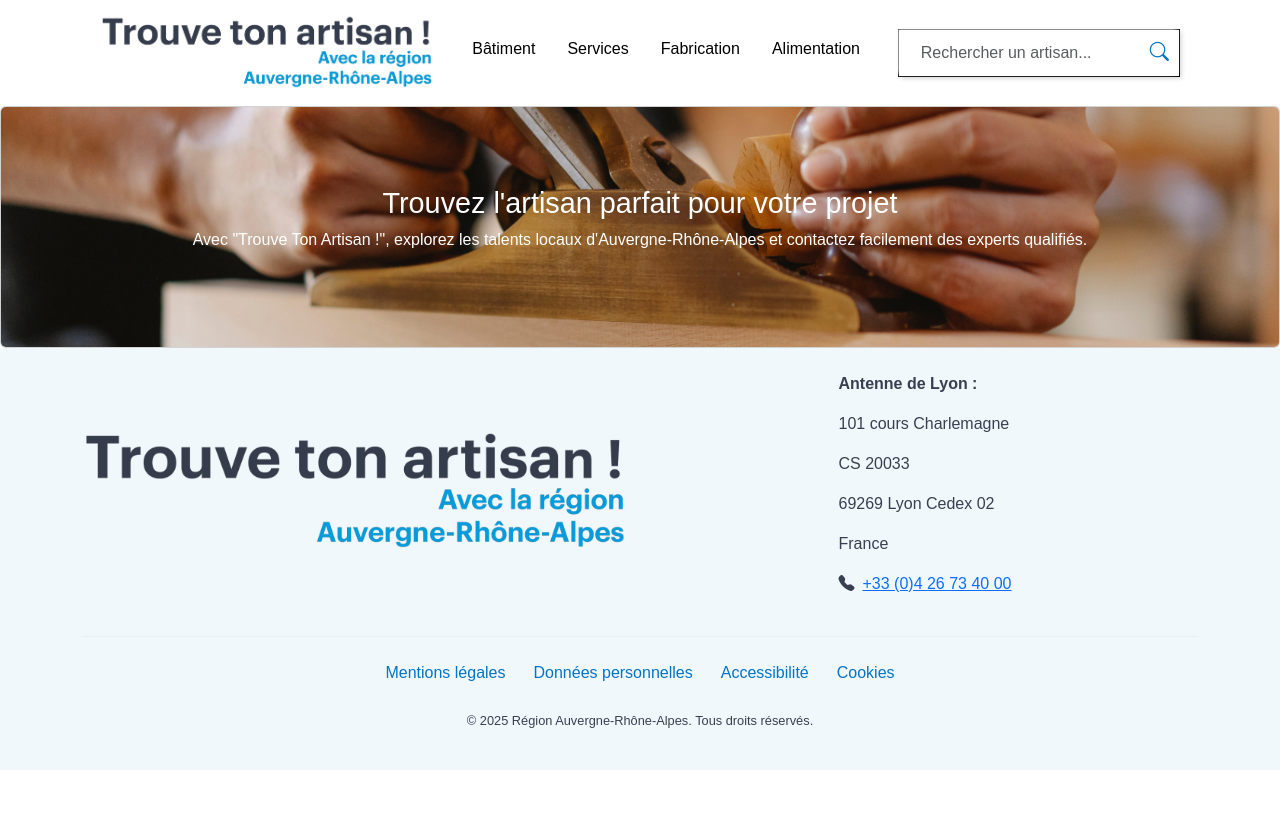
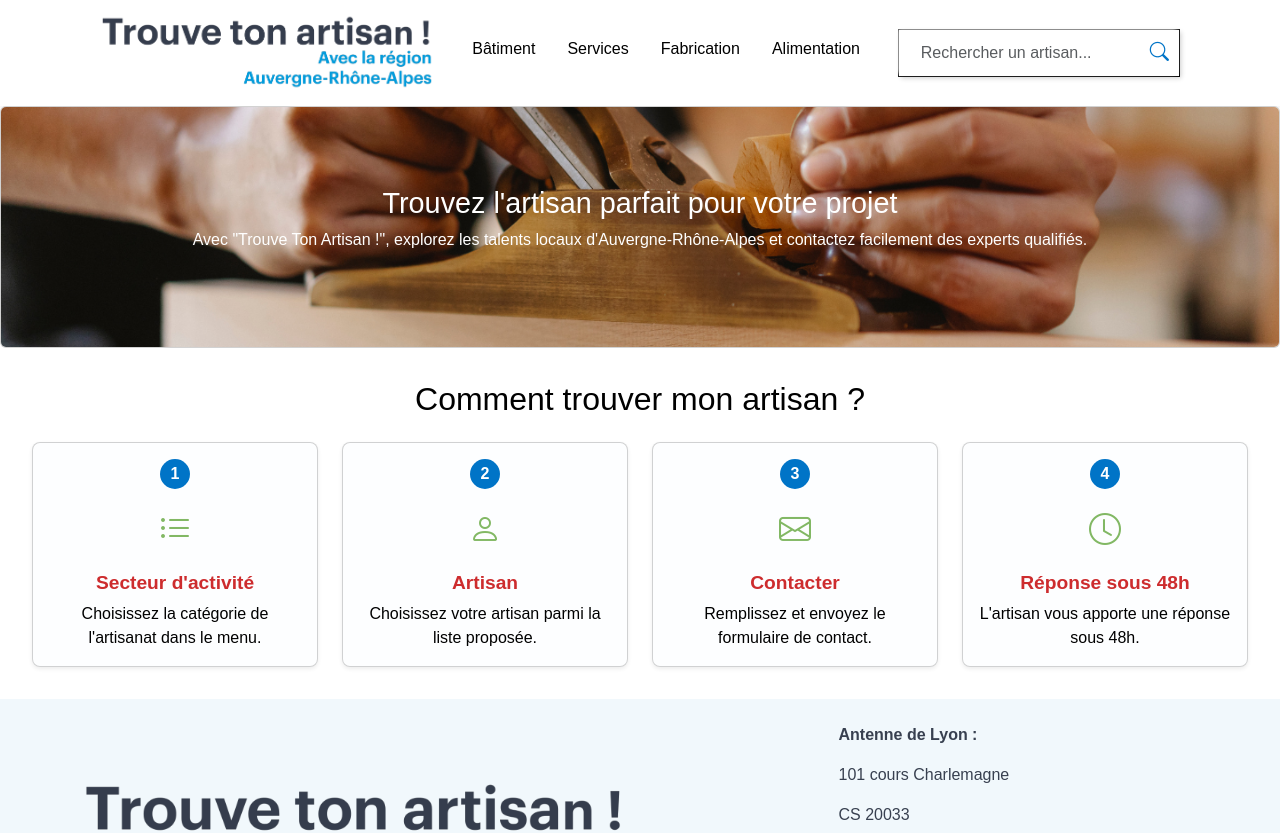
Before and after one commit to j-vin-osiris/Trouve-ton-artisan-CEF, a React (Create React App) app in the folder front/: page / in a window 1280 px wide. Shown: the top 833 px of the page. Before the commit the page ends 800 px from the top, so only its background shows below. Built offline with nearby package versions, Linux system fonts and the light colour scheme.

Commit message:
Création du component de la section fonctionnemetn pour la page d'accueil

```diff
--- /dev/null
+++ b/front/src/components/Fonctionnement.js
@@ -0,0 +1,64 @@
+import React from "react";
+import Card from "react-bootstrap/Card";
+import Row from "react-bootstrap/Row";
+import Col from "react-bootstrap/Col";
+import "../scss/_fonctionnementsite.scss";
+
+const Fonctionnement = () => {
+  const steps = [
+    {
+      number: 1,
+      icon: "bi-list-ul", // Bootstrap Icon for list
+      title: "Secteur d'activité",
+      description: "Choisissez la catégorie de l'artisanat dans le menu.",
+    },
+    {
+      number: 2,
+      icon: "bi-person", // Bootstrap Icon for person
+      title: "Artisan",
+      description: "Choisissez votre artisan parmi la liste proposée.",
+    },
+    {
+      number: 3,
+      icon: "bi-envelope", // Bootstrap Icon for envelope
+      title: "Contacter",
+      description: "Remplissez et envoyez le formulaire de contact.",
+    },
+    {
+      number: 4,
+      icon: "bi-clock", // Bootstrap Icon for clock
+      title: "Réponse sous 48h",
+      description: "L'artisan vous apporte une réponse sous 48h.",
+    },
+  ];
+
+  return (
+    <section className="how-to-section">
+      <h2 className="section-title text-center mb-4">
+        Comment trouver mon artisan ?
+      </h2>
+      <Row className="g-4">
+        {steps.map((step, index) => (
+          <Col key={index} sm={12} md={6} lg={3}>
+            <Card className="text-center h-100 shadow-sm">
+              <Card.Body>
+                <div className="number-container mb-3">
+                  <span className="number">{step.number}</span>
+                </div>
+                <div className="icon-container mb-3">
+                  <i className={`bi ${step.icon} icon-style`}></i>
+                </div>
+                <Card.Title className="step-title">{step.title}</Card.Title>
+                <Card.Text className="step-description">
+                  {step.description}
+                </Card.Text>
+              </Card.Body>
+            </Card>
+          </Col>
+        ))}
+      </Row>
+    </section>
+  );
+};
+
+export default Fonctionnement;
--- a/front/src/pages/HomePage.js
+++ b/front/src/pages/HomePage.js
@@ -1,14 +1,15 @@
 import React from "react";
 import HeroSection from "../components/HeroSection"; // Chemin du fichier HeroSection
+import Fonctionnement from "../components/Fonctionnement";
 
 const HomePage = () => {
   return (
     <div className="homepage">
       <HeroSection /> {/* Intégration de la section Hero */}
-      {/* Ajoute d'autres sections ici */}
       <main>
         <section className="how-to-section">
           {/* Section "Comment trouver mon artisan ?" */}
+          <Fonctionnement />
         </section>
         <section className="featured-artisans">
           {/* Section "Artisans du mois" */}
--- /dev/null
+++ b/front/src/scss/_fonctionnementsite.scss
@@ -0,0 +1,64 @@
+.how-to-section {
+  padding: 1rem;
+  background-color: white;
+
+  .section-title {
+    font-size: 2rem;
+    font-family: "Graphik", sans-serif;
+    color: black;
+    margin-bottom: 2rem;
+  }
+
+  .card {
+    background-color: #f1f8fc23;
+    border-radius: 8px;
+    transition: transform 0.3s ease-in-out;
+
+    &:hover {
+      transform: translateY(-5px); /* Effet d'élévation au survol */
+    }
+
+    .number-container {
+      width: 30px;
+      height: 30px;
+      margin: 0 auto 1rem; /* Centre le numéro au-dessus de l'icône */
+      border-radius: 50%;
+      background-color: #0074c7;
+      display: flex;
+      align-items: center;
+      justify-content: center;
+
+      .number {
+        font-size: 1rem;
+        font-weight: bold;
+        color: white;
+      }
+    }
+
+    .icon-container {
+      width: 50px;
+      height: 50px;
+      margin: 0 auto;
+      display: flex;
+      align-items: center;
+      justify-content: center;
+
+      .icon-style {
+        font-size: 2rem;
+        color: #82b864;
+      }
+    }
+
+    .step-title {
+      font-size: 1.2rem;
+      font-weight: bold;
+      color: #cd2c2e;
+      margin-top: 1rem;
+    }
+
+    .step-description {
+      font-size: 1rem;
+      color: black;
+    }
+  }
+}
```
